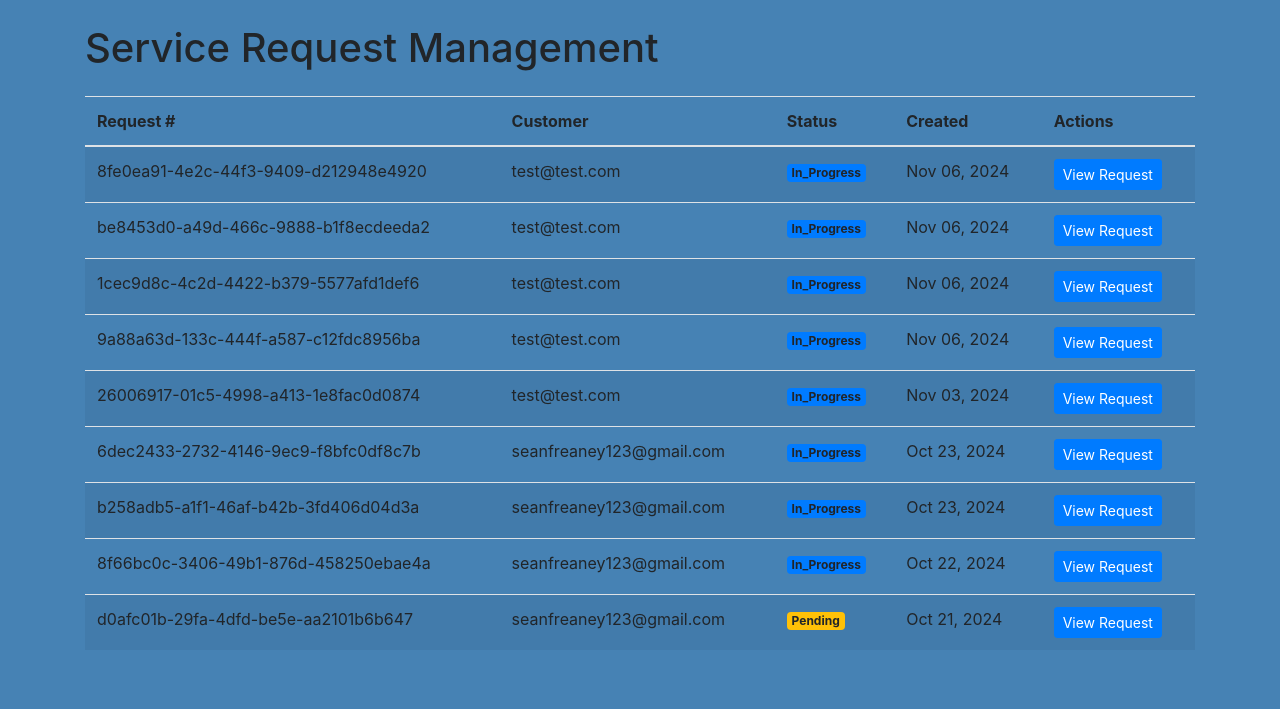
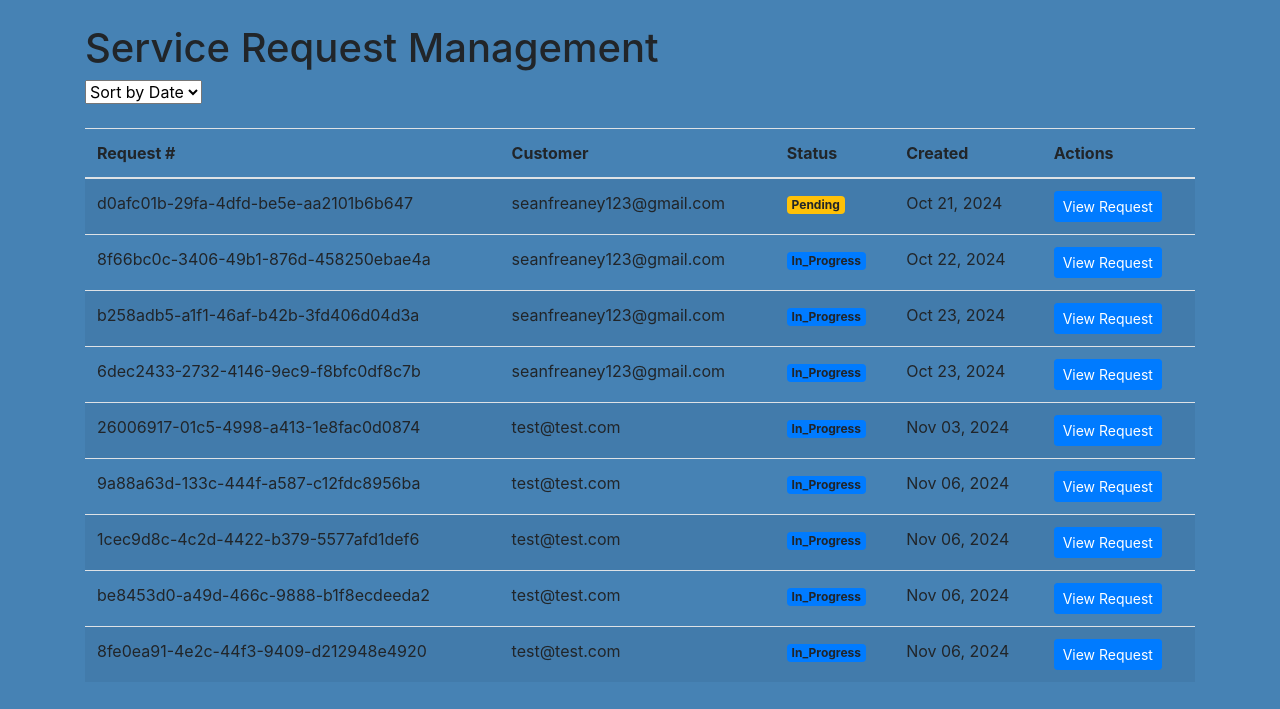
Before and after one commit to seanfreaney/FFS, a Django app: page /management/service-requests/ in a window 1280 px wide. Shown: the part 70-779 px from the top of the page. Run offline with Django 5.2, Linux system fonts and the light colour scheme; a user stored in the database is signed in; data comes from the database, SQL or seed files in the repository; both versions use the stored data as it was after the commit; some libraries are stand-ins or nearby versions.

Commit message:
add filtering to service request management

```diff
--- a/management/templates/management/service_request_management.html
+++ b/management/templates/management/service_request_management.html
@@ -4,6 +4,17 @@
 {% block content %}
 <div class="container mt-4">
     <h1>Service Request Management</h1>
+
+    <form method="get">
+        <div class="row mb-3">
+            <div class="col-md-3">
+                <select class="form-select" id="dateFilter" onchange="this.form.submit()" name="date_order">
+                    <option value="">Sort by Date</option>
+                    <option value="oldest" {% if date_order == 'oldest' %}selected{% endif %}>Oldest First</option>
+                    <option value="newest" {% if date_order == 'newest' %}selected{% endif %}>Newest First</option>
+                </select>
+            </div>
+        </div>
 
         <div class="table-responsive mt-4">
             <table class="table table-striped">
@@ -41,5 +52,6 @@
                 </tbody>
             </table>
         </div>
+    </form>
 </div>
 {% endblock %}
--- a/management/views.py
+++ b/management/views.py
@@ -18,9 +18,18 @@ def management_dashboard(request):
 
 @staff_member_required
 def service_request_management(request):
-    service_requests = ServiceRequest.objects.all().order_by('-created_on')
+    date_order = request.GET.get('date_order', '')
+
+    service_requests = ServiceRequest.objects.all()
+
+    if date_order == 'oldest':
+        service_requests = service_requests.order_by('created_on')
+    elif date_order == 'newest':
+        service_requests = service_requests.order_by('-created_on')
+
     context = {
         'service_requests': service_requests,
+        'date_order': date_order,
     }
     return render(request, 'management/service_request_management.html', context)
 
```
Also changed, not shown: db.sqlite3, media/documents/Screenshot_2024-11-06_at_21.55.47.png (added). Lines whose indentation alone changed are shown as unchanged.
